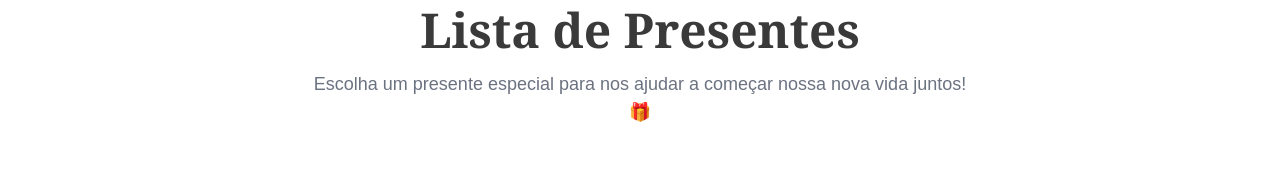
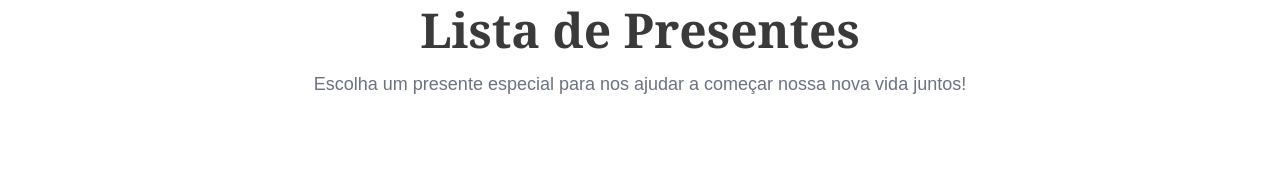
Before and after one commit to Matheus-Macedo-Dev/wedding-site, a React (Vite) app in the folder frontend/: page /presentes in a window 1280 px wide. Shown: the part 122-298 px from the top of the page. Built offline with nearby package versions, Linux system fonts and the light colour scheme; no server answers.

Commit message:
Remove emoji from button text and paragraph in GiftCard and Gifts components

```diff
--- a/frontend/src/components/features/GiftCard.jsx
+++ b/frontend/src/components/features/GiftCard.jsx
@@ -83,7 +83,7 @@ export default function GiftCard({ gift, onPurchase, loading }) {
             disabled={!gift.isAvailable || isProcessing || loading}
             onClick={handlePurchase}
           >
-            {isProcessing ? 'Processando...' : 'Presentear 🎁'}
+            {isProcessing ? 'Processando...' : 'Presentear'}
           </Button>
         </div>
       </Card>
--- a/frontend/src/pages/Gifts/Gifts.jsx
+++ b/frontend/src/pages/Gifts/Gifts.jsx
@@ -52,7 +52,7 @@ export default function Gifts() {
             Lista de Presentes
           </h1>
           <p className="text-lg text-text-muted max-w-2xl mx-auto">
-            Escolha um presente especial para nos ajudar a começar nossa nova vida juntos! 🎁
+            Escolha um presente especial para nos ajudar a começar nossa nova vida juntos!
           </p>
         </motion.div>
 
```
